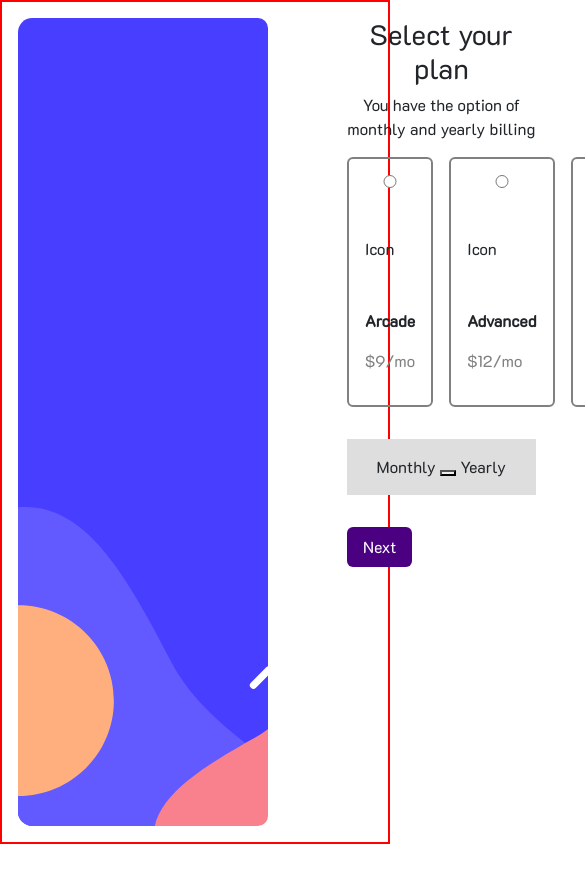
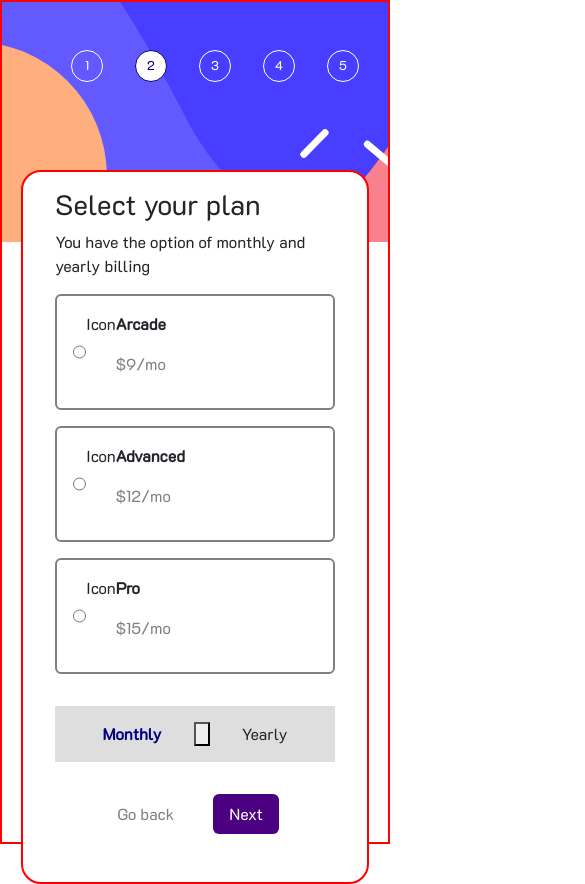
Before and after one commit to Gbengashowunmi/multi-step-form, a React (Create React App) app: page / in a window 390 px wide. Both pictures are taken after a click on the button "Next". Shown: the top 884 px of the page, 585 px wide, since content can reach past the window. Before the commit the page ends 844 px from the top, so only its background shows below. Built offline with nearby package versions, Linux system fonts and the light colour scheme; a web font is replaced by a local one.

Commit message:
2nd commit

```diff
--- a/package.json
+++ b/package.json
@@ -44,6 +44,7 @@
     ]
   },
   "devDependencies": {
+    "@iconify/react": "^4.1.0",
     "@types/react-slick": "^0.23.10"
   },
   "description": "This project was bootstrapped with [Create React App](https://github.com/facebook/create-react-app).",
--- a/src/components/ad-on-card/AdOnCard.scss
+++ b/src/components/ad-on-card/AdOnCard.scss
@@ -1,18 +1,27 @@
-.ad_on_card_wrapper{
+.ad_on_card_wrapper {
   width: 60%;
   height: fit-content;
   border: 1px solid grey;
   margin: auto;
   border-radius: 6px;
-transition: .4s;
-padding: .8rem;
+  transition: 0.4s;
+  padding: 0.8rem;
   display: flex;
   justify-content: space-between;
   text-align: left;
   align-items: center;
 }
 
-.ad_on_card_wrapper:hover{
+.ad_on_card_wrapper:hover {
   border: 1px solid blue;
   background-color: rgba(0, 0, 255, 0.212);
 }
+
+@media (max-width: 850px) {
+  .ad_on_card_wrapper {
+    width: 100%;
+
+    padding: 0.8rem;
+    align-items: center;
+  }
+}
--- a/src/components/card/card.scss
+++ b/src/components/card/card.scss
@@ -6,7 +6,7 @@
   display: flex;
   flex-direction: column;
   justify-content: space-between;
-  transition: .3s;
+  transition: 0.3s;
   padding: 1rem;
   .details {
     .price {
@@ -15,13 +15,20 @@
   }
 }
 
-
 .card_wrapper:hover {
   border: 2px solid blue;
   background-color: rgba(0, 0, 255, 0.205);
 }
 
-.active_plan{
+.active_plan {
   border: 2px solid blue;
   background-color: rgba(0, 0, 255, 0.205);
 }
+
+@media (max-width: 850px) {
+  .card_wrapper {
+    height: fit-content;
+    flex-direction: row;
+    justify-content: flex-start;
+  }
+}
--- a/src/components/form/Form.jsx
+++ b/src/components/form/Form.jsx
@@ -6,6 +6,7 @@ import Step4 from "../step4/Step4";
 import "./form.scss";
 import FormContext from "../../contextAPI/FormContext";
 import ThankYouPage from "../thankYou/ThankYouPage";
+import { Icon } from "@iconify/react";
 
 export default function Form() {
   //usecontext values
@@ -32,15 +33,50 @@ export default function Form() {
 
   return (
     <div className="form">
-      <section className="steps"></section>
-      <div>
-        <section className="form_display">{StepDisplay()}</section>
+      <section className="steps">
+        <ul>
+          <li>
+            <p className={`bulletin ${step===0? "active_step":""}`}>1</p>
+            <div className="step_description">
+              <p>STEP 1</p>
+              <p className="step_title">YOUR INFO</p>
+            </div>
+          </li>
+          <li>
+            <p className={`bulletin ${step===1? "active_step":""}`}>2</p>
+            <div className="step_description">
+              <p>STEP 2</p>
+              <p className="step_title">YOUR INFO</p>
+            </div>
+          </li>
+          <li>
+            <p className={`bulletin ${step===2? "active_step":""}`}>3</p>
+            <div className="step_description">
+              <p>STEP 3</p>
+              <p className="step_title">YOUR INFO</p>
+            </div>
+          </li>
+          <li>
+            <p className={`bulletin ${step===3? "active_step":""}`}>4</p>
+            <div className="step_description">
+              <p>STEP 4</p>
+              <p className="step_title">YOUR INFO</p>
+            </div>
+          </li>
+          <li>
+            <p className={`bulletin ${step===4? "active_step":""}`}>5</p>
+            <div className="step_description">
+              <p>STEP 5</p>
+              <p className="step_title">YOUR INFO</p>
+            </div>
+          </li>
+
+        </ul>
+      </section>
+      <div className="form_display">
+        <section className="">{StepDisplay()}</section>
         <div className="buttons">
-          <button
-            hidden={step === 0 || FormTitles.length - 1}
-            onClick={prevStep}
-            className="prev"
-          >
+          <button hidden={step === 0} onClick={prevStep} className="prev">
             Go back
           </button>
           <button
--- a/src/components/form/form.scss
+++ b/src/components/form/form.scss
@@ -6,14 +6,61 @@
   gap: 1rem;
   padding: 1rem;
   .steps {
-    // background-color: indigo;
     background-image: url("../../assets/images/bg-sidebar-desktop.svg");
     background-repeat: no-repeat;
     background-size: cover;
-        min-height: 500px;
+    min-height: 500px;
     min-width: 250px;
     border-radius: 10px;
     border-radius: 10px;
+    ul {
+      margin-top: 3rem;
+      color: white;
+      display: flex;
+      flex-direction: column;
+      gap: 2rem;
+      li {
+        display: flex;
+        gap: 1rem;
+        font-size: 0.8rem;
+        align-items: center;
+        .bulletin {
+          height: 2rem;
+          border: 1px solid;
+
+          width: 2rem;
+          border-radius: 50%;
+          display: flex;
+          align-items: center;
+          justify-content: center;
+          margin: 0;
+        }
+        .active_step{
+          background-color: white;
+          color: navy;
+          border: none;
+        }
+        .step_description {
+          display: flex;
+          flex-direction: column;
+          align-items: center;
+          justify-content: center;
+          .step_title{
+            font-weight: bolder;
+          }
+          p {
+            padding: 0;
+            margin: 0;
+          }
+        }
+      }
+    }
+  }
+  .form_display {
+    display: flex;
+    flex-direction: column;
+    justify-content: center;
+    background-color: white;
   }
   .buttons {
     width: 60%;
@@ -47,3 +94,99 @@
     }
   }
 }
+
+@media (max-width:850px) {
+  .form {
+  width: 100%;
+  height: 100%;
+  display: grid;
+  grid-template-columns: 1fr;
+  gap: 1rem;
+  padding: 1rem;
+  position: relative;
+  .steps {
+  background-image: url("../../assets/images/bg-sidebar-mobile.svg");
+  background-repeat: no-repeat;
+  background-size: cover;
+  min-height: 15rem ;
+  display: flex;
+  align-items: flex-start;
+  justify-content: center;
+  position: absolute;
+  width: 100%;
+  border-radius: 0;
+    ul {
+      margin-top: 3rem;
+      color: white;
+      display: flex;
+      flex-direction: row;
+      gap: 2rem;
+      li {
+        display: flex;
+        gap: 1rem;
+        font-size: 0.8rem;
+        align-items: center;
+        .bulletin {
+          height: 2rem;
+          border: 1px solid;
+
+          width: 2rem;
+          border-radius: 50%;
+          display: flex;
+          align-items: center;
+          justify-content: center;
+          margin: 0;
+        }
+        .step_description {
+          display: none;
+        }
+      }
+    }
+  }
+  .form_display {
+    display: flex;
+    flex-direction: column;
+    justify-content: center;
+    position: absolute;
+    top: 20%;
+    width: 90%;
+    height: fit-content;
+    left: 5%;
+    right: 10%;
+    border-radius: 20px;
+    text-align: left;
+    padding: 1rem 2rem;
+    border: 2px solid red;
+  }
+  .buttons {
+    width: 60%;
+    display: flex;
+    justify-content: space-between;
+    margin: 2rem auto;
+    .prev {
+      background-color: transparent;
+      color: grey;
+      border: none;
+      cursor: pointer;
+      outline: none;
+    }
+    .prev:hover {
+      color: black;
+    }
+    .next {
+      outline: none;
+
+      border: none;
+      background-color: indigo;
+      color: white;
+      border-radius: 6px;
+      padding: 0.5rem 1rem;
+      cursor: pointer;
+    }
+
+    .next:hover {
+      background-color: rgb(82, 27, 121);
+    }
+  }
+}
+}
--- a/src/components/step1/step1.scss
+++ b/src/components/step1/step1.scss
@@ -10,3 +10,9 @@ form{
         padding: 1rem;
     }
 }
+
+@media (max-width:850px) {
+   form{
+    width: 100%;
+}
+}
--- a/src/components/step2/Step2.jsx
+++ b/src/components/step2/Step2.jsx
@@ -24,7 +24,7 @@ export default function Step2() {
       [e.target.name]: e.target.value,
     }));
   };
-  // console.log(formDetails.plan);
+  console.log(formDetails);
   return (
     <div className="step2">
       <h3>Select your plan</h3>
@@ -66,8 +66,13 @@ export default function Step2() {
         })}
       </div>
       <div className="select_duration">
-        <span>Monthly</span> <button onClick={changePlanDuration}></button>{" "}
-        <span>Yearly</span>
+        <span className={formDetails.isMonthly ? "active_text" : ""}>
+          Monthly
+        </span>{" "}
+        <button onClick={changePlanDuration}></button>{" "}
+        <span className={formDetails.isMonthly ? "" : "active_text"}>
+          Yearly
+        </span>
       </div>
     </div>
   );
--- a/src/components/step2/step2.scss
+++ b/src/components/step2/step2.scss
@@ -16,5 +16,36 @@
     background-color: rgb(223, 222, 222);
     padding: 1rem;
     margin-top: 2rem;
+    display: flex;
+    justify-content: center;
+    gap: 2rem;
+
+    .active_text{
+      color: navy;
+      font-weight: 600;
+    }
   }
 }
+
+@media (max-width:850px) {
+  .step2 {
+  width: 100%;
+  .bill_wrapper {
+    grid-template-columns: 1fr;
+    text-align: left;
+  }
+  .select_duration {
+    background-color: rgb(223, 222, 222);
+    padding: 1rem;
+    margin-top: 2rem;
+    display: flex;
+    justify-content: center;
+    gap: 2rem;
+
+    .active_text{
+      color: navy;
+      font-weight: 600;
+    }
+  }
+}
+}
--- a/src/components/step4/Step4.jsx
+++ b/src/components/step4/Step4.jsx
@@ -12,15 +12,16 @@ export default function Step4() {
       <div className="summary">
         <div className="plan">
           {formDetails.plan} {formDetails.isMonthly ? "(Monthly)" : "(Yearly)"}
+          {/* <p>{addOn.addOnPrice}/mo</p> */}
         </div>
         <hr />
         <div className="selected_ad_ons">
           {formDetails.addOns.map((addOn) => {
             return (
-              <>
+              <div className="add_on_details">
                 <p>{addOn.addOnName}</p>
-                <p>{addOn.addOnPrice}</p>
-              </>
+                <p>{addOn.addOnPrice}/mo</p>
+              </div>
             );
           })}
         </div>
--- a/src/components/step4/step4.scss
+++ b/src/components/step4/step4.scss
@@ -7,6 +7,12 @@
         padding: 2rem;
         text-align: left;
         border-radius: 6px;
+        .selected_ad_ons{
+            .add_on_details{
+                display: flex;
+                justify-content: space-between;
+            }
+        }
     }
     .total{
         display: flex;
@@ -14,3 +20,28 @@
         margin: 1rem auto;
     }
 }
+
+@media (max-width: 850px) {
+    .step4{
+    width: 100%;
+    // .summary{
+    //     background-color: rgb(250, 247, 247);
+    //     height: fit-content;
+    //     padding: 2rem;
+    //     text-align: left;
+    //     border-radius: 6px;
+    //     .selected_ad_ons{
+    //         .add_on_details{
+    //             display: flex;
+    //             justify-content: space-between;
+    //         }
+    //     }
+    // }
+    // .total{
+    //     display: flex;
+    //     justify-content: space-between;
+    //     margin: 1rem auto;
+    // }
+}
+
+}
--- a/src/components/thankYou/ThankYouPage.jsx
+++ b/src/components/thankYou/ThankYouPage.jsx
@@ -1,7 +1,15 @@
-import React from 'react'
+import React from "react";
 
 export default function ThankYouPage() {
   return (
-    <div>ThankYouPage</div>
-  )
+    <div>
+      <h1>Logo</h1>
+      <h3>Thank You!</h3>
+      <p>
+        Thanks for confirming your subscription! I hope you have fun trying out
+        my multi step form. If you ever need support, feel free to email me at
+        gbengalilmahn@gmail.com
+      </p>
+    </div>
+  );
 }
```
Also changed, not shown: 1 other file (tests, documents, lock files or other folders). Lines whose indentation alone changed are shown as unchanged.
